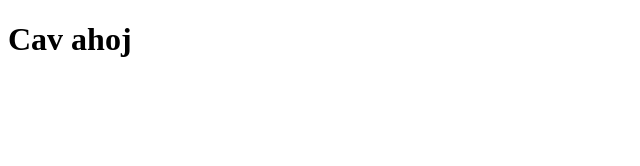
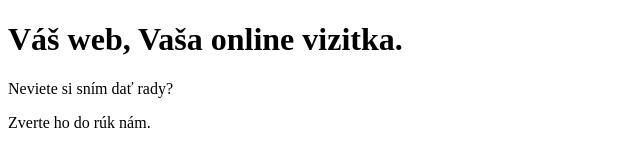
Before and after one commit to StanikJ/LandingPage1, a plain HTML site: page index.html in a window 1280 px wide. Shown: the whole page, without its empty margins (0-640 px from the left). Drawn offline with Linux system fonts and the light colour scheme.

Commit message:
Text and .css file add

```diff
--- a/index.html
+++ b/index.html
@@ -4,6 +4,8 @@
         <title>Landing page</title>
     </head>
     <body>
-        <h1>Cav ahoj</h1>
+        <h1>Váš web, Vaša online vizitka.</h1>
+        <p>Neviete si sním dať rady?</p>
+        <p>Zverte ho do rúk nám.</p>
     </body>
 </htm>
--- /dev/null
+++ b/style.css
@@ -0,0 +1,6 @@
+@import url(https://fonts.googleapis.com/css2?family=Roboto:wght@300;400;500;700;900&display=swap);
+
+body{
+    width: 100%;
+    height: 100%;
+}
```
